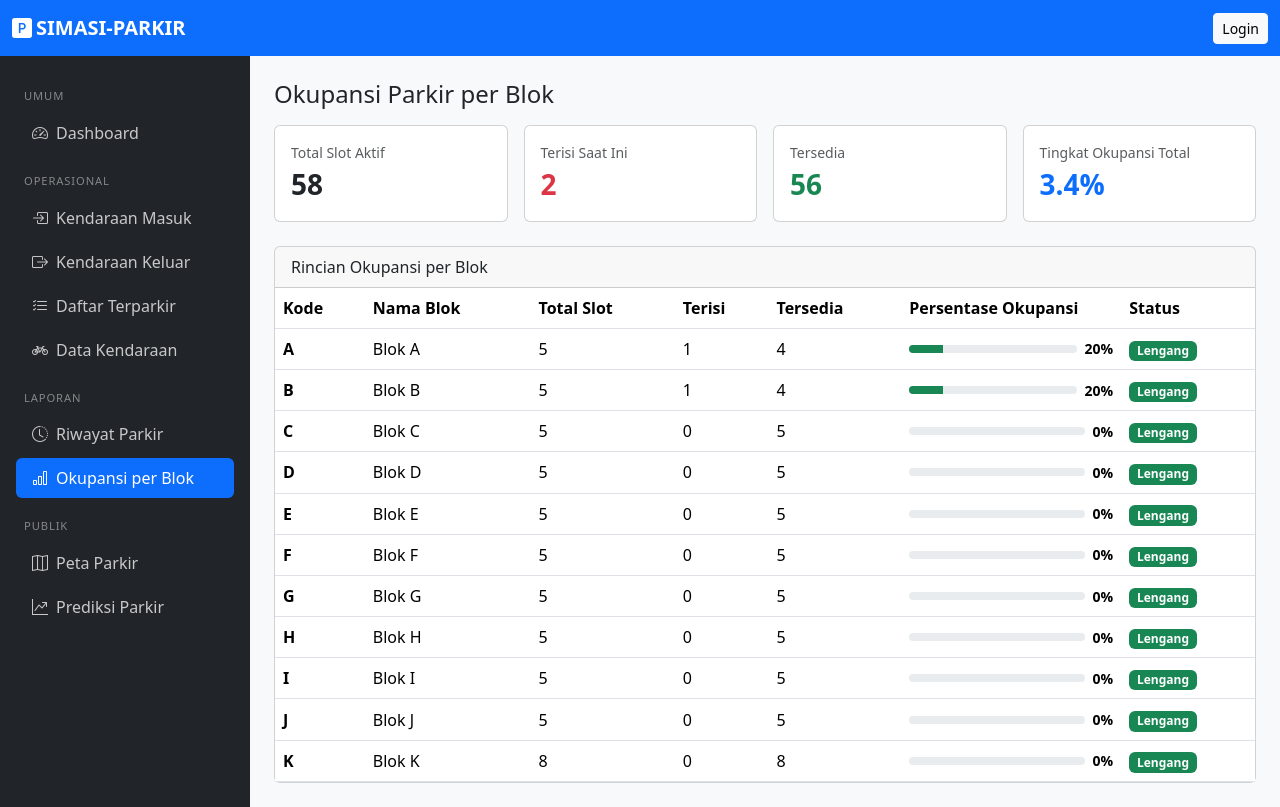
After one commit to ahmadsofyannn/kerjaanpweb, a Laravel app: page /laporan/okupansi in a window 1280 px wide. The commit adds this page. Run offline with Laravel 12, Linux system fonts and the light colour scheme; data comes from the database, SQL or seed files in the repository.

Commit message:
add okupansi

```diff
--- a/app/Http/Controllers/PublikReportController.php
+++ b/app/Http/Controllers/PublikReportController.php
@@ -2,6 +2,7 @@
 
 namespace App\Http\Controllers;
 
+use App\Models\Block;
 use App\Models\ParkingTransaction;
 use App\Models\Vehicle;
 use App\Services\ParkingPredictionService;
@@ -51,6 +52,42 @@ class PublikReportController extends Controller
     }
 
     /**
+     * Ringkasan okupansi parkir per blok berdasarkan data slot & transaksi aktif.
+     */
+    public function okupansi(): View
+    {
+        $blocks = Block::query()
+            ->with(['slots' => fn ($q) => $q->where('is_active', true)->withCount([
+                'parkingTransactions as active_count' => fn ($tx) => $tx->whereNull('exited_at'),
+            ])])
+            ->orderBy('code')
+            ->get();
+
+        $summary = $blocks->map(function (Block $block): array {
+            $totalSlots = $block->slots->count();
+            $occupied = (int) $block->slots->sum('active_count');
+            $available = max(0, $totalSlots - $occupied);
+            $occupancyPct = $totalSlots > 0 ? round(($occupied / $totalSlots) * 100, 1) : 0.0;
+
+            return [
+                'code' => $block->code,
+                'name' => $block->name,
+                'total_slots' => $totalSlots,
+                'occupied' => $occupied,
+                'available' => $available,
+                'occupancy_pct' => $occupancyPct,
+            ];
+        });
+
+        return view('laporan.okupansi', [
+            'blocks' => $summary,
+            'totalSlots' => $summary->sum('total_slots'),
+            'totalOccupied' => $summary->sum('occupied'),
+            'totalAvailable' => $summary->sum('available'),
+        ]);
+    }
+
+    /**
      * Halaman prediksi kepadatan & pemakaian slot parkir berbasis data historis.
      */
     public function prediksi(Request $request): View
--- a/app/Services/ParkingPredictionService.php
+++ b/app/Services/ParkingPredictionService.php
@@ -71,7 +71,7 @@ class ParkingPredictionService
         $movingAvg7Days = round(array_sum($last7Days) / 7, 1);
         $movingAvg3Days = round(array_sum(array_slice($last7Days, -3)) / 3, 1);
 
-        // Rata-rata transaksi pada hari yang sama dengan target prediksi (besok untuk 'hari', 7 hari ke depan untuk 'minggu', 30 hari untuk 'bulan')
+        // Rata-rata transaksi pada hari yang sama dengan target prediksi
         $targetDay = $now->copy()->addDay();
         $targetDow = (int) $targetDay->dayOfWeek;
         $sameDowDatesCount = count($dayOfWeekOccurrences[$targetDow] ?? []);
@@ -95,7 +95,7 @@ class ParkingPredictionService
             round(($predictedDailyEntries / $activeSlotCount) * 100, 1)
         );
 
-        // Prediksi per jam (06:00 - 21:00) berdasarkan rata-rata historis per jam dalam 8 minggu
+        // Prediksi per jam (06:00 - 22:00) berdasarkan rata-rata historis per jam dalam 8 minggu
         $weeksLookback = 8;
         $hourlyForecast = [];
         for ($hour = 6; $hour <= 21; $hour++) {
--- /dev/null
+++ b/resources/views/laporan/okupansi.blade.php
@@ -0,0 +1,98 @@
+@extends('layouts.panel')
+
+@section('title', 'Okupansi per Blok')
+@section('heading', 'Okupansi Parkir per Blok')
+
+@section('content')
+    @php
+        $overallPct = $totalSlots > 0 ? round(($totalOccupied / $totalSlots) * 100, 1) : 0;
+    @endphp
+
+    <div class="row g-3 mb-4">
+        <div class="col-md-3">
+            <div class="card h-100">
+                <div class="card-body">
+                    <div class="text-body-secondary small">Total Slot Aktif</div>
+                    <div class="fs-3 fw-bold">{{ $totalSlots }}</div>
+                </div>
+            </div>
+        </div>
+        <div class="col-md-3">
+            <div class="card h-100">
+                <div class="card-body">
+                    <div class="text-body-secondary small">Terisi Saat Ini</div>
+                    <div class="fs-3 fw-bold text-danger">{{ $totalOccupied }}</div>
+                </div>
+            </div>
+        </div>
+        <div class="col-md-3">
+            <div class="card h-100">
+                <div class="card-body">
+                    <div class="text-body-secondary small">Tersedia</div>
+                    <div class="fs-3 fw-bold text-success">{{ $totalAvailable }}</div>
+                </div>
+            </div>
+        </div>
+        <div class="col-md-3">
+            <div class="card h-100">
+                <div class="card-body">
+                    <div class="text-body-secondary small">Tingkat Okupansi Total</div>
+                    <div class="fs-3 fw-bold text-primary">{{ $overallPct }}%</div>
+                </div>
+            </div>
+        </div>
+    </div>
+
+    <div class="card">
+        <div class="card-header">Rincian Okupansi per Blok</div>
+        <div class="table-responsive">
+            <table class="table align-middle mb-0">
+                <thead>
+                    <tr>
+                        <th>Kode</th>
+                        <th>Nama Blok</th>
+                        <th>Total Slot</th>
+                        <th>Terisi</th>
+                        <th>Tersedia</th>
+                        <th style="width: 220px;">Persentase Okupansi</th>
+                        <th>Status</th>
+                    </tr>
+                </thead>
+                <tbody>
+                    @forelse ($blocks as $block)
+                        @php
+                            $pct = $block['occupancy_pct'];
+                            $barClass = $pct >= 80 ? 'bg-danger' : ($pct >= 50 ? 'bg-warning' : 'bg-success');
+                            $badgeClass = $pct >= 80 ? 'text-bg-danger' : ($pct >= 50 ? 'text-bg-warning' : 'text-bg-success');
+                            $statusLabel = $pct >= 80 ? 'Padat' : ($pct >= 50 ? 'Sedang' : 'Lengang');
+                        @endphp
+                        <tr>
+                            <td class="fw-semibold">{{ $block['code'] }}</td>
+                            <td>{{ $block['name'] }}</td>
+                            <td>{{ $block['total_slots'] }}</td>
+                            <td>{{ $block['occupied'] }}</td>
+                            <td>{{ $block['available'] }}</td>
+                            <td>
+                                <div class="d-flex align-items-center gap-2">
+                                    <div class="progress flex-grow-1" style="height: 8px;">
+                                        <div class="progress-bar {{ $barClass }}" role="progressbar"
+                                             style="width: {{ min(100, $pct) }}%;"
+                                             aria-valuenow="{{ $pct }}" aria-valuemin="0" aria-valuemax="100"></div>
+                                    </div>
+                                    <span class="small fw-semibold">{{ $pct }}%</span>
+                                </div>
+                            </td>
+                            <td><span class="badge {{ $badgeClass }}">{{ $statusLabel }}</span></td>
+                        </tr>
+                    @empty
+                        <tr>
+                            <td colspan="7" class="text-center text-body-secondary py-4">
+                                Belum ada data blok parkir.
+                            </td>
+                        </tr>
+                    @endforelse
+                </tbody>
+            </table>
+        </div>
+    </div>
+@endsection
--- a/resources/views/partials/sidebar.blade.php
+++ b/resources/views/partials/sidebar.blade.php
@@ -14,7 +14,7 @@
 
         ['heading' => 'Laporan'],
         ['label' => 'Riwayat Parkir', 'icon' => 'bi-clock-history', 'url' => 'laporan/riwayat',  'match' => 'laporan/riwayat*'],
-        ['label' => 'Okupansi per Blok','icon' => 'bi-bar-chart', 'url' => 'laporan/okupansi', 'match' => 'laporan/okupansi*', 'admin' => true],
+        ['label' => 'Okupansi per Blok','icon' => 'bi-bar-chart', 'url' => 'laporan/okupansi', 'match' => 'laporan/okupansi*'],
 
         ['heading' => 'Administrasi', 'admin' => true],
         ['label' => 'Pengguna', 'icon' => 'bi-people', 'url' => 'users', 'match' => 'users*', 'admin' => true],
@@ -23,6 +23,7 @@
 
         ['heading' => 'Publik'],
         ['label' => 'Peta Parkir', 'icon' => 'bi-map', 'url' => 'peta', 'match' => 'peta'],
+        ['label' => 'Prediksi Parkir', 'icon' => 'bi-graph-up-arrow', 'url' => 'prediksi', 'match' => 'prediksi*'],
     ];
 @endphp
 
--- a/routes/modules/publik.php
+++ b/routes/modules/publik.php
@@ -4,7 +4,7 @@ use App\Http\Controllers\ParkingMapController;
 use App\Http\Controllers\PublikReportController;
 use Illuminate\Support\Facades\Route;
 
-// Modul publik: beranda, pencarian plat, peta, kendaraan, prediksi
+// Modul publik: beranda, pencarian plat, peta, kendaraan, okupansi, prediksi
 
 Route::view('/', 'home')->name('home');
 
@@ -14,6 +14,7 @@ Route::get('/peta/path', [ParkingMapController::class, 'path'])->name('peta.path
 Route::get('/peta/nearest', [ParkingMapController::class, 'nearest'])->name('peta.nearest');
 Route::get('/peta/status', [ParkingMapController::class, 'status'])->name('peta.status');
 
-// Data Kendaraan & Prediksi Berbasis Data Historis
+// Data Kendaraan, Okupansi per Blok, & Prediksi Berbasis Data Historis
 Route::get('/kendaraan', [PublikReportController::class, 'kendaraan'])->name('kendaraan.index');
+Route::get('/laporan/okupansi', [PublikReportController::class, 'okupansi'])->name('laporan.okupansi');
 Route::get('/prediksi', [PublikReportController::class, 'prediksi'])->name('prediksi.index');
```
